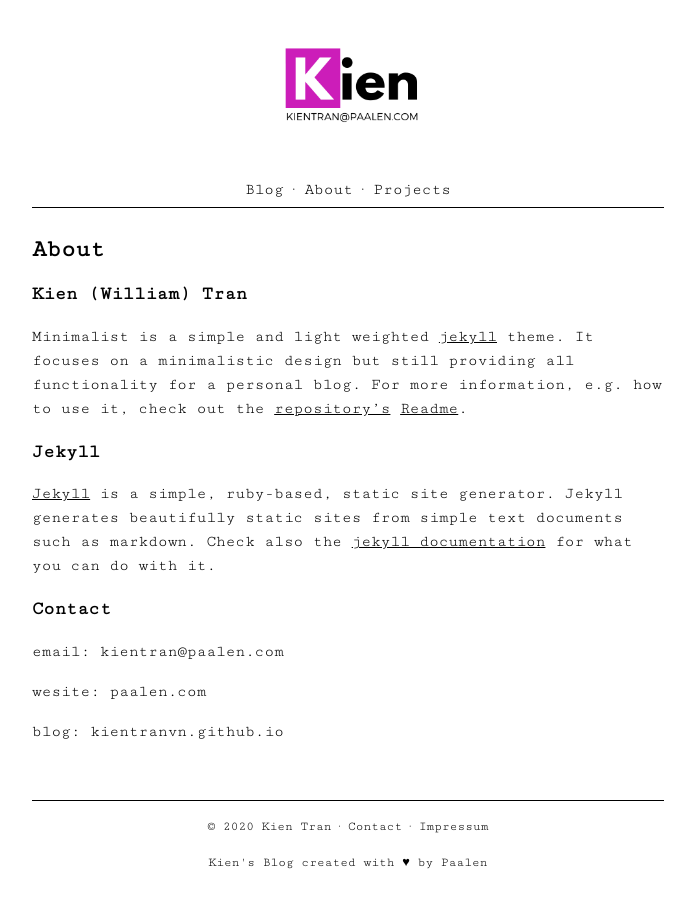
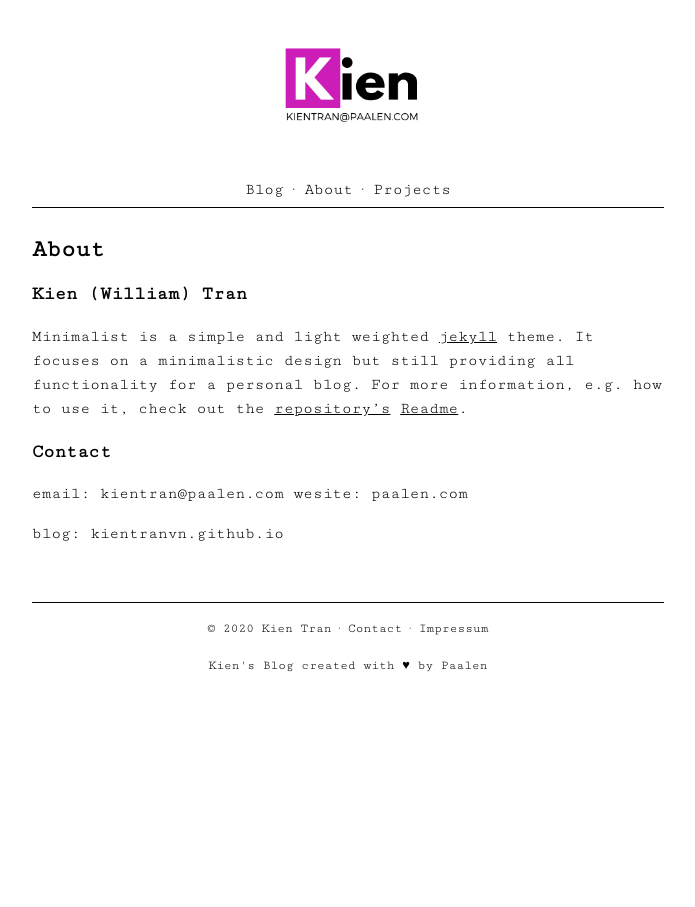
Before and after one commit to kientranvn/kientranvn, a Jekyll site: the page built from about.md, in a window 1280 px wide. Shown: the whole page, without its empty margins (292-987 px from the left). Built offline with Jekyll 4.4.1, drawn with Linux system fonts in a browser that asks for light colours.

Commit message:
Update About

```diff
--- a/about.md
+++ b/about.md
@@ -7,12 +7,8 @@ permalink: /about/
 ### Kien (William) Tran
 Minimalist is a simple and light weighted [jekyll](http://jekyllrb.com/) theme. It focuses on a minimalistic design but still providing all functionality for a personal blog. For more information, e.g. how to use it, check out the [repository's](https://github.com/Trybnetic/minimalist) [Readme](https://github.com/Trybnetic/minimalist/blob/master/README.md).
 
-### Jekyll
-[Jekyll](http://jekyllrb.com/) is a simple, ruby-based, static site generator. Jekyll generates beautifully static sites from simple text documents such as markdown. Check also the [jekyll documentation](http://jekyllrb.com/docs/home/) for what you can do with it.
-
 ### Contact
 email: kientran@paalen.com
-
 wesite: paalen.com
 
 blog: kientranvn.github.io
```
